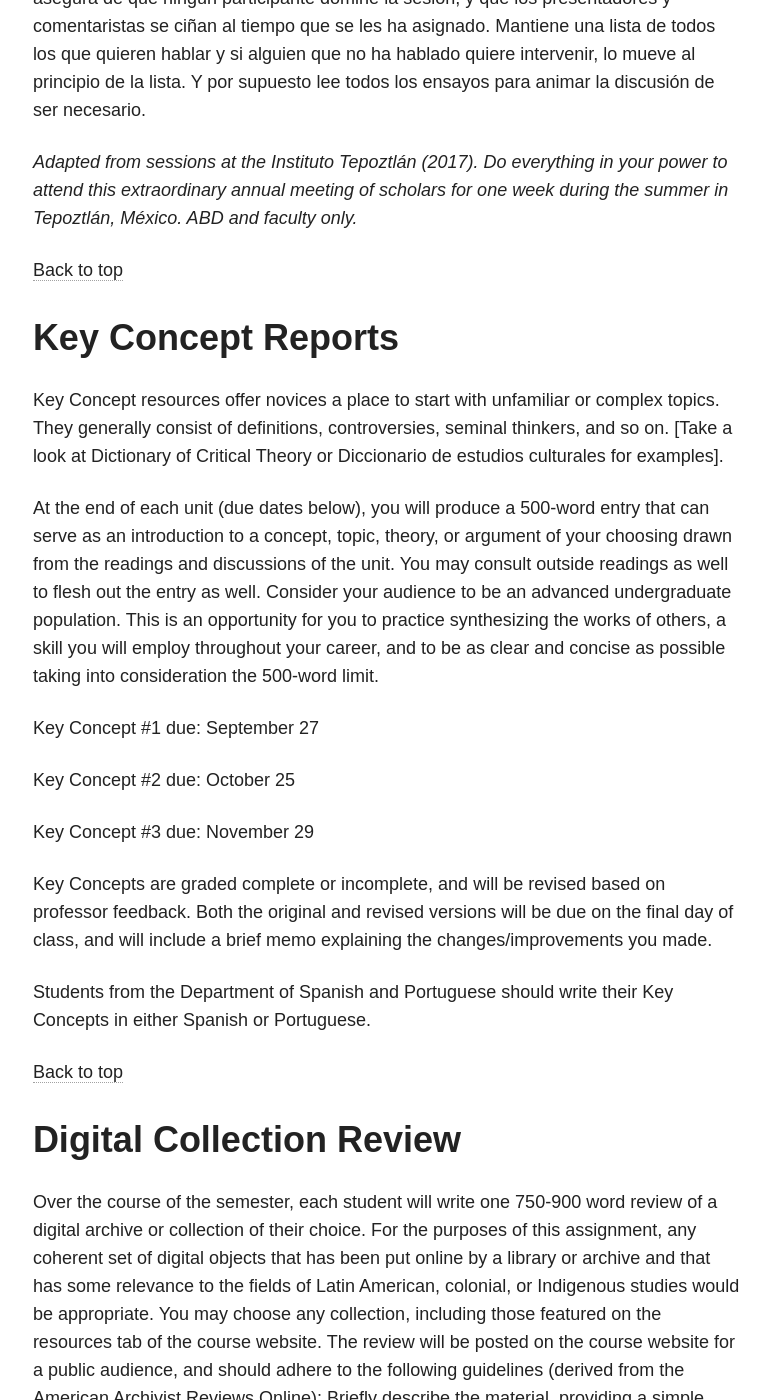
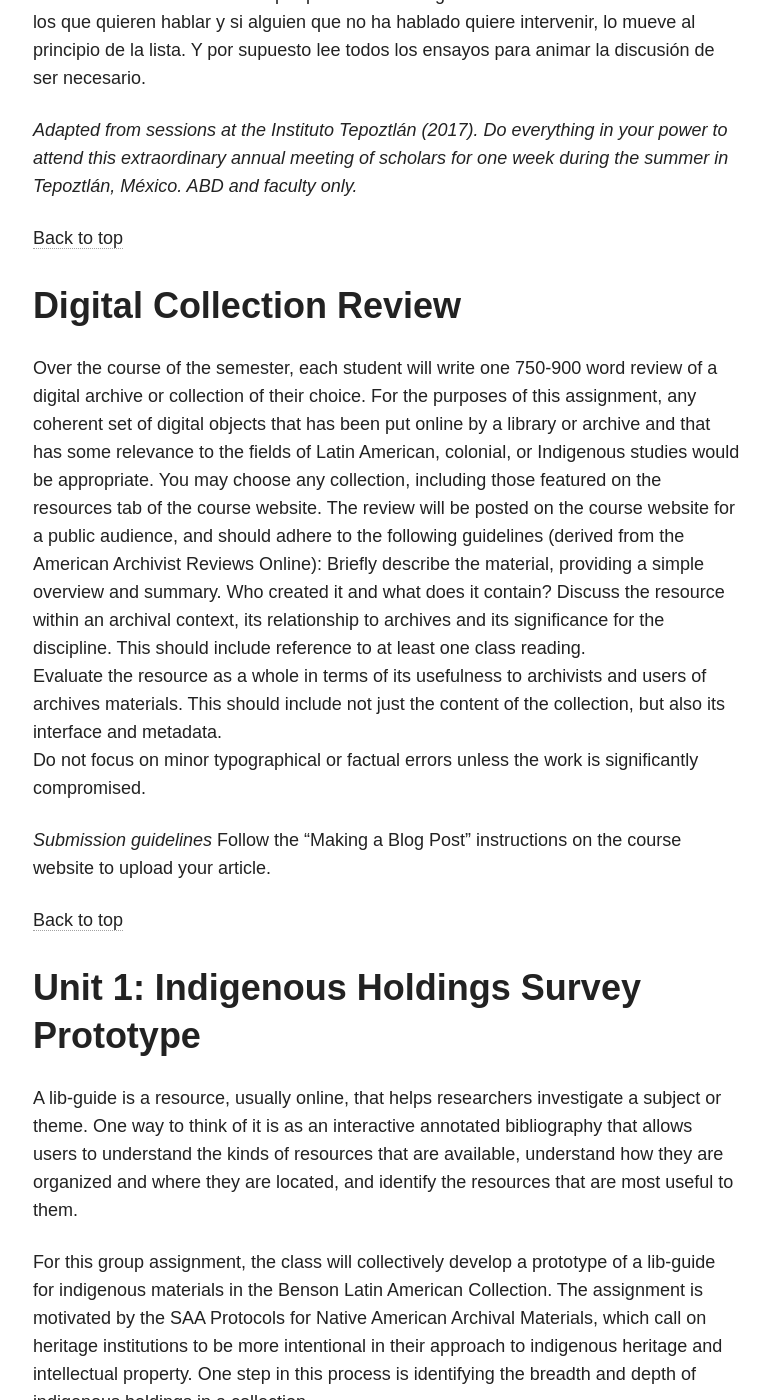
Before and after one commit to pilarvillanueva/criticalarchives, a Jekyll site: the page built from assignments/index.md, in a window 1280 px wide and 1400 px high, scrolled down 1873 px. Shown: the whole window, without its empty margins (253-1022 px from the left). Built offline with Jekyll 4.4.1, drawn with Linux system fonts in a browser that asks for light colours; nearby versions of some CDN libraries.

Commit message:
updating assignments

```diff
--- a/assignments/index.md
+++ b/assignments/index.md
@@ -20,24 +20,6 @@ At least once during the semester, you will be assigned to serve as a Commentato
 *Moderador:*  Esta persona mantiene la discusión y el orden durante la sesión. Se asegura de que ningún participante domine la sesión, y que los presentadores y comentaristas se ciñan al tiempo que se les ha asignado. Mantiene una lista de todos los que quieren hablar y si alguien que no ha hablado quiere intervenir, lo mueve al principio de la lista. Y por supuesto lee todos los ensayos para animar la discusión de ser necesario.
 
 *Adapted from sessions at the Instituto Tepoztlán (2017). Do everything in your power to attend this extraordinary annual meeting of scholars for one week during the summer in Tepoztlán, México. ABD and faculty only.*
-
-<a href="#top">Back to top</a>
-
-# Key Concept Reports
-
-Key Concept resources offer novices a place to start with unfamiliar or complex topics. They generally consist of definitions, controversies, seminal thinkers, and so on. [Take a look at Dictionary of Critical Theory or Diccionario de estudios culturales for examples].
-
-At the end of each unit (due dates below), you will produce a 500-word entry that can serve as an introduction to a concept, topic, theory, or argument of your choosing drawn from the readings and discussions of the unit. You may consult outside readings as well to flesh out the entry as well.  Consider your audience to be an advanced undergraduate population. This is an opportunity for you to practice synthesizing the works of others, a skill you will employ throughout your career, and to be as clear and concise as possible taking into consideration the 500-word limit.
-
-Key Concept #1 due: September 27
-
-Key Concept #2 due: October 25
-
-Key Concept #3 due: November 29
-
-Key Concepts are graded complete or incomplete, and will be revised based on professor feedback. Both the original and revised versions will be due on the final day of class, and will include a brief memo explaining the changes/improvements you made.
-
-Students from the Department of Spanish and Portuguese should write their Key Concepts in either Spanish or Portuguese.
 
 <a href="#top">Back to top</a>
 
```
